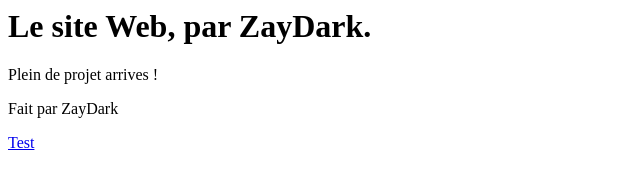
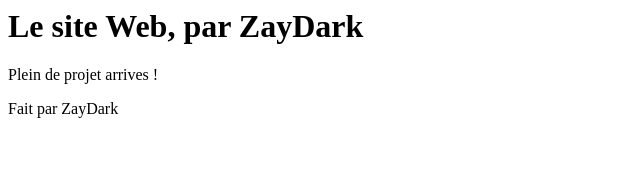
Before and after one commit to ZayDark/zaydark.github.io, a plain HTML site: page index.html in a window 1280 px wide. Shown: the full height of the page, 0-640 px from the left. Drawn offline with Linux system fonts and the light colour scheme.

Commit message:
Update index.html

```diff
--- a/index.html
+++ b/index.html
@@ -4,11 +4,10 @@
     <title>ZayDark's web</title>
   </head>
   <body>
-    <h1>Le site Web, par ZayDark.</h1>
+    <h1>Le site Web, par <srong>ZayDark</srong></h1>
     <p> Plein de projet arrives ! </p>
     <footer>
       <p>Fait par ZayDark</p>
-      <p><a href="erania.fr">Test</a></p>
     </footer>
   </body>
 </html>
```
